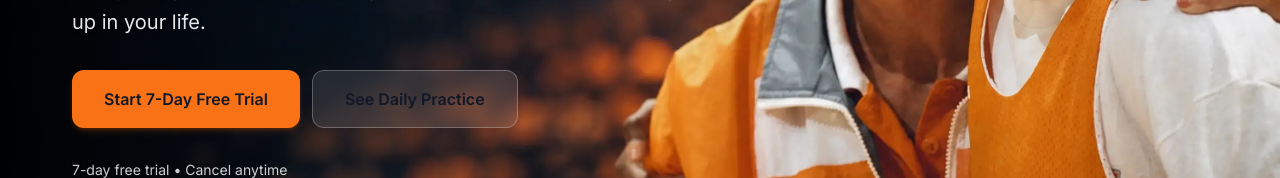
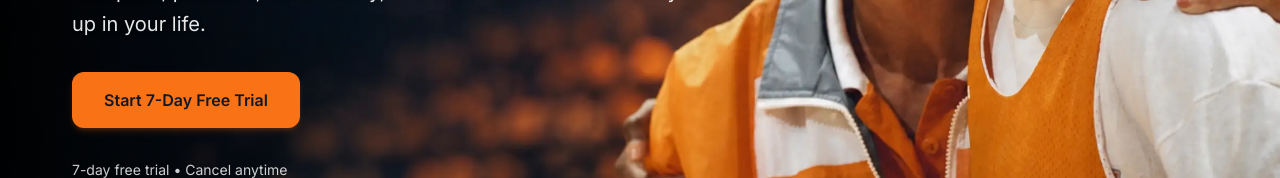
Before and after one commit to tylersummitt-jpg/Summitt-mindset, a Next.js app: page /ask-pat-preview in a window 1280 px wide. Shown: the part 419-597 px from the top of the page. Built offline with nearby package versions, Linux system fonts and the light colour scheme; no server answers.

Commit message:
ask pat preview

```diff
--- a/src/app/ask-pat-preview/page.tsx
+++ b/src/app/ask-pat-preview/page.tsx
@@ -7,10 +7,6 @@ const SIGN_IN_WITH_SUBSCRIBE_REDIRECT = `/sign-in?redirect_url=${encodeURICompon
 /** Primary CTA — homepage-style dark hero (ring offset for dark background). */
 const ctaHeroPrimaryClass =
   "inline-flex items-center justify-center w-full sm:w-auto rounded-xl px-6 py-3 text-sm font-semibold text-white bg-[var(--brand)] hover:opacity-95 shadow-md shadow-orange-500/20 transition-opacity focus-visible:outline-none focus-visible:ring-2 focus-visible:ring-[var(--ring)] focus-visible:ring-offset-2 focus-visible:ring-offset-neutral-950 md:px-8 md:py-4 md:text-base";
-
-/** Secondary CTA — readable on dark hero. */
-const ctaHeroSecondaryClass =
-  "inline-flex items-center justify-center w-full sm:w-auto rounded-xl px-6 py-3 text-sm font-semibold text-white border border-white/25 bg-white/10 backdrop-blur-sm hover:bg-white/15 transition-colors focus-visible:outline-none focus-visible:ring-2 focus-visible:ring-[var(--ring)] focus-visible:ring-offset-2 focus-visible:ring-offset-neutral-950 md:px-8 md:py-4 md:text-base";
 
 /** Primary CTA on light sections below the fold. */
 const ctaLightPrimaryClass =
@@ -68,12 +64,9 @@ export default async function AskPatPreviewPage() {
                 </p>
               </div>
 
-              <div className="flex flex-col sm:flex-row gap-3 w-full max-w-md sm:max-w-none">
+              <div className="w-full max-w-md">
                 <Link href={trialHref} className={ctaHeroPrimaryClass}>
                   Start 7-Day Free Trial
-                </Link>
-                <Link href="/daily-practice" className={ctaHeroSecondaryClass}>
-                  See Daily Practice
                 </Link>
               </div>
 
```
